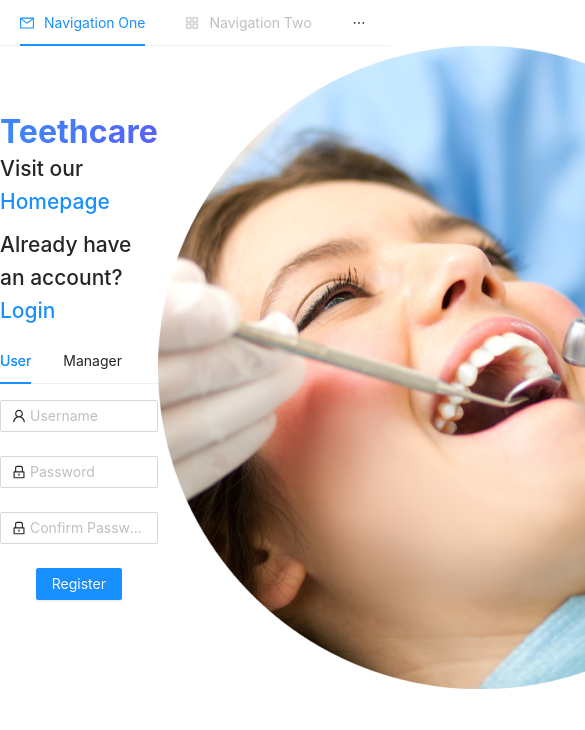
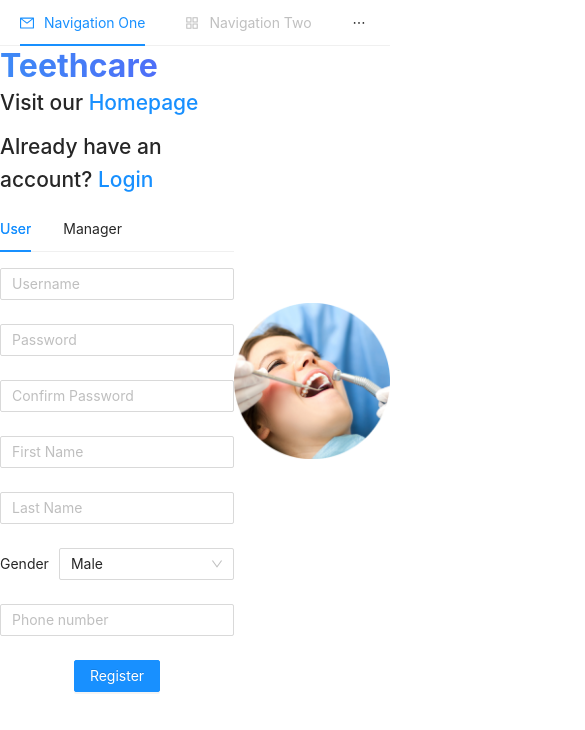
Before and after one commit to TeethCareProject/teethcare-frontend, a React (Create React App) app: page /register in a window 390 px wide. Shown: the top 730 px of the page, 585 px wide, since content can reach past the window. Built offline with nearby package versions, Linux system fonts and the light colour scheme; the HTML template or start-up script is replaced by a standard one.

Commit message:
Add field firstName, lastName, Email, Gender, Phone for user's form

```diff
--- a/src/components/ClinicForm/ClinicForm.jsx
+++ b/src/components/ClinicForm/ClinicForm.jsx
@@ -1,19 +1,17 @@
 import React from "react";
-import { Form, Input, Button } from "antd";
+import { Form, Input, Button, Select } from "antd";
+
 import {
-  UserOutlined,
-  LockOutlined,
-  MedicineBoxOutlined,
-  KeyOutlined,
-  PhoneOutlined,
-  MailOutlined,
-  EnvironmentOutlined,
-} from "@ant-design/icons";
+  AttendantRegisterValidation,
+  ClinicRegisterValidation,
+} from "../../validate/RegisterValidation";
 
 const ClinicForm = () => {
   const onFinish = (values) => {
     console.log("Received values of form: ", values);
   };
+
+  const { Option } = Select;
 
   return (
     <Form
@@ -25,133 +23,69 @@ const ClinicForm = () => {
       onFinish={onFinish}
     >
       <div className="user-register-form">
-        <Form.Item
-          name="username"
-          rules={[
-            {
-              required: true,
-              message: "Please input your Username!",
-            },
-          ]}
-        >
-          <Input
-            prefix={<UserOutlined className="site-form-item-icon" />}
-            placeholder="Username"
-          />
+        <Form.Item name="username" rules={AttendantRegisterValidation.username}>
+          <Input placeholder="Username" />
         </Form.Item>
-        <Form.Item
-          name="password"
-          rules={[
-            {
-              required: true,
-              message: "Please input your Password!",
-            },
-          ]}
-        >
-          <Input
-            prefix={<LockOutlined className="site-form-item-icon" />}
-            type="password"
-            placeholder="Password"
-          />
+        <Form.Item name="password" rules={AttendantRegisterValidation.password}>
+          <Input type="password" placeholder="Password" />
         </Form.Item>
         <Form.Item
           name="confirmPassword"
           dependencies={["password"]}
-          rules={[
-            {
-              required: true,
-              message: "Please input your confirmPassword!",
-            },
-            ({ getFieldValue }) => ({
-              validator(_, value) {
-                if (!value || getFieldValue("password") === value) {
-                  return Promise.resolve();
-                }
-                return Promise.reject(
-                  new Error("The two passwords that you entered do not match!")
-                );
-              },
-            }),
-          ]}
+          rules={AttendantRegisterValidation.rePassword}
         >
-          <Input
-            prefix={<LockOutlined className="site-form-item-icon" />}
-            type="password"
-            placeholder="Confirm Password"
-          />
+          <Input type="password" placeholder="Confirm Password" />
+        </Form.Item>
+        <Form.Item
+          name="firstName"
+          rules={AttendantRegisterValidation.firstName}
+        >
+          <Input placeholder="First Name" />
+        </Form.Item>
+
+        <Form.Item name="lastName" rules={AttendantRegisterValidation.lastName}>
+          <Input placeholder="Last Name" />
+        </Form.Item>
+
+        <Form.Item>
+          <div className="gender-input">
+            <div className="gender-label">Gender</div>
+            <Select defaultValue="Male">
+              <Option value="Female">Female</Option>
+              <Option value="Others">Others</Option>
+            </Select>
+          </div>
+        </Form.Item>
+
+        <Form.Item name="phone" rules={AttendantRegisterValidation.phone}>
+          <Input placeholder="Phone number" />
         </Form.Item>
       </div>
       <div className="hospital-register-form">
         <Form.Item
           name="clinicName"
-          rules={[
-            {
-              required: true,
-              message: "Please input your Clinic's Name!",
-            },
-          ]}
+          rules={ClinicRegisterValidation.clinicName}
         >
-          <Input
-            prefix={<MedicineBoxOutlined className="site-form-item-icon" />}
-            placeholder="Clinic's Name"
-          />
+          <Input placeholder="Clinic's Name" />
         </Form.Item>
-        <Form.Item
-          name="clinicTaxCode"
-          rules={[
-            {
-              required: true,
-              message: "Please input your Clinic's Tax Code!",
-            },
-          ]}
-        >
-          <Input
-            prefix={<KeyOutlined className="site-form-item-icon" />}
-            placeholder="Clinic's Tax Code"
-          />
+        <Form.Item name="clinicTaxCode" rules={ClinicRegisterValidation.taxId}>
+          <Input placeholder="Clinic's Tax Code" />
         </Form.Item>
         <Form.Item
           name="clinicPhoneNumber"
-          rules={[
-            {
-              required: true,
-              message: "Please input your Clinic's Phone Number!",
-            },
-          ]}
+          rules={ClinicRegisterValidation.phone}
         >
-          <Input
-            prefix={<PhoneOutlined className="site-form-item-icon" />}
-            placeholder="Clinic's Phone Number"
-          />
+          <Input placeholder="Clinic's Phone Number" />
         </Form.Item>
-        <Form.Item
-          name="clinicEmail"
-          rules={[
-            {
-              required: true,
-              message: "Please input your Clinic's Email!",
-            },
-          ]}
-        >
-          <Input
-            prefix={<MailOutlined className="site-form-item-icon" />}
-            placeholder="Clinic's Email"
-          />
+        <Form.Item name="clinicEmail" rules={ClinicRegisterValidation.email}>
+          <Input placeholder="Clinic's Email" />
         </Form.Item>
 
         <Form.Item
           name="clinicAddress"
-          rules={[
-            {
-              required: true,
-              message: "Please input your Clinic's Address!",
-            },
-          ]}
+          rules={ClinicRegisterValidation.address}
         >
-          <Input
-            prefix={<EnvironmentOutlined className="site-form-item-icon" />}
-            placeholder="Clinic's Address"
-          />
+          <Input placeholder="Clinic's Address" />
         </Form.Item>
 
         <Form.Item>
--- a/src/components/UserForm/UserForm.jsx
+++ b/src/components/UserForm/UserForm.jsx
@@ -1,11 +1,17 @@
 import React from "react";
-import { Form, Input, Button } from "antd";
-import { UserOutlined, LockOutlined } from "@ant-design/icons";
+import { Form, Input, Button, Select } from "antd";
+import {
+  AttendantRegisterValidation,
+  ClinicRegisterValidation,
+} from "../../validate/RegisterValidation";
+import "./UserForm.style.css";
 
 const UserForm = () => {
   const onFinish = (values) => {
     console.log("Received values of form: ", values);
   };
+
+  const { Option } = Select;
   return (
     <Form
       name="normal_register"
@@ -15,60 +21,39 @@ const UserForm = () => {
       }}
       onFinish={onFinish}
     >
-      <Form.Item
-        name="username"
-        rules={[
-          {
-            required: true,
-            message: "Please input your Username!",
-          },
-        ]}
-      >
-        <Input
-          prefix={<UserOutlined className="site-form-item-icon" />}
-          placeholder="Username"
-        />
+      <Form.Item name="username" rules={AttendantRegisterValidation.username}>
+        <Input placeholder="Username" />
       </Form.Item>
-      <Form.Item
-        name="password"
-        rules={[
-          {
-            required: true,
-            message: "Please input your Password!",
-          },
-        ]}
-      >
-        <Input
-          prefix={<LockOutlined className="site-form-item-icon" />}
-          type="password"
-          placeholder="Password"
-        />
+      <Form.Item name="password" rules={AttendantRegisterValidation.password}>
+        <Input type="password" placeholder="Password" />
       </Form.Item>
       <Form.Item
         name="confirmPassword"
         dependencies={["password"]}
-        rules={[
-          {
-            required: true,
-            message: "Please input your confirmPassword!",
-          },
-          ({ getFieldValue }) => ({
-            validator(_, value) {
-              if (!value || getFieldValue("password") === value) {
-                return Promise.resolve();
-              }
-              return Promise.reject(
-                new Error("The two passwords that you entered do not match!")
-              );
-            },
-          }),
-        ]}
+        rules={AttendantRegisterValidation.rePassword}
       >
-        <Input
-          prefix={<LockOutlined className="site-form-item-icon" />}
-          type="password"
-          placeholder="Confirm Password"
-        />
+        <Input type="password" placeholder="Confirm Password" />
+      </Form.Item>
+      <Form.Item name="firstName" rules={AttendantRegisterValidation.firstName}>
+        <Input placeholder="First Name" />
+      </Form.Item>
+
+      <Form.Item name="lastName" rules={AttendantRegisterValidation.lastName}>
+        <Input placeholder="Last Name" />
+      </Form.Item>
+
+      <Form.Item>
+        <div className="gender-input">
+          <div className="gender-label">Gender</div>
+          <Select defaultValue="Male">
+            <Option value="Female">Female</Option>
+            <Option value="Others">Others</Option>
+          </Select>
+        </div>
+      </Form.Item>
+
+      <Form.Item name="phone" rules={AttendantRegisterValidation.phone}>
+        <Input placeholder="Phone number" />
       </Form.Item>
 
       <Form.Item>
--- a/src/components/UserForm/UserForm.style.css
+++ b/src/components/UserForm/UserForm.style.css
@@ -0,0 +1,8 @@
+.gender-input {
+  display: flex;
+  align-items: center;
+}
+
+.gender-label {
+  margin-right: 10px;
+}
--- a/src/pages/RegisterPage/RegisterPage.style.css
+++ b/src/pages/RegisterPage/RegisterPage.style.css
@@ -26,3 +26,8 @@
   -webkit-text-fill-color: transparent;
   background-clip: text;
 }
+
+img {
+  width: 40vw;
+  height: 40vw;
+}
--- /dev/null
+++ b/src/validate/GeneralValidation.js
@@ -0,0 +1,25 @@
+export const REQUIRED_VALIDATOR = (fieldName) => ({
+  required: true,
+  message: `${fieldName} is required.`,
+});
+
+export const MAX_LENGTH_VALIDATOR = (fieldName, maxValue) => ({
+  max: maxValue,
+  message: `${fieldName} has max value of length is ${maxValue}`,
+});
+
+export const MIN_LENGTH_VALIDATOR = (fieldName, minValue) => ({
+  min: minValue,
+  message: `${fieldName} has min value of length is ${minValue}`,
+});
+
+export const EMAIL_VALIDATOR = () => [
+  {
+    max: 322,
+    message: `Email has max value of length is 322`,
+  },
+  {
+    type: "email",
+    message: "This field is not valid E-mail!",
+  },
+];
--- /dev/null
+++ b/src/validate/RegisterValidation.js
@@ -0,0 +1,53 @@
+import {
+  EMAIL_VALIDATOR,
+  REQUIRED_VALIDATOR,
+  MAX_LENGTH_VALIDATOR,
+} from "./GeneralValidation";
+
+export const AttendantRegisterValidation = {
+  email: [REQUIRED_VALIDATOR("Email"), ...EMAIL_VALIDATOR()],
+  username: [REQUIRED_VALIDATOR("Username")],
+  firstName: [REQUIRED_VALIDATOR("First name")],
+  lastName: [REQUIRED_VALIDATOR("Last name")],
+  phone: [REQUIRED_VALIDATOR("Phone number")],
+  gender: [REQUIRED_VALIDATOR("Gender")],
+  password: [REQUIRED_VALIDATOR("Password")],
+  rePassword: [
+    REQUIRED_VALIDATOR("Confirm password"),
+    ({ getFieldValue }) => ({
+      validator(_, value) {
+        if (!value || getFieldValue("password") === value)
+          return Promise.resolve();
+
+        return Promise.reject(
+          new Error("Your confirm password does not match")
+        );
+      },
+    }),
+  ],
+};
+
+export const ClinicRegisterValidation = {
+  email: [REQUIRED_VALIDATOR("Email"), ...EMAIL_VALIDATOR()],
+  clinicName: [REQUIRED_VALIDATOR("Clinic name")],
+  taxId: [REQUIRED_VALIDATOR("Tax ID")],
+  address: [
+    REQUIRED_VALIDATOR("Address"),
+    MAX_LENGTH_VALIDATOR("Address", 300),
+  ],
+  phone: [REQUIRED_VALIDATOR("Phone number")],
+  password: [REQUIRED_VALIDATOR("Password")],
+  rePassword: [
+    REQUIRED_VALIDATOR("Confirm password"),
+    ({ getFieldValue }) => ({
+      validator(_, value) {
+        if (!value || getFieldValue("password") === value)
+          return Promise.resolve();
+
+        return Promise.reject(
+          new Error("Your confirm password does not match")
+        );
+      },
+    }),
+  ],
+};
```
